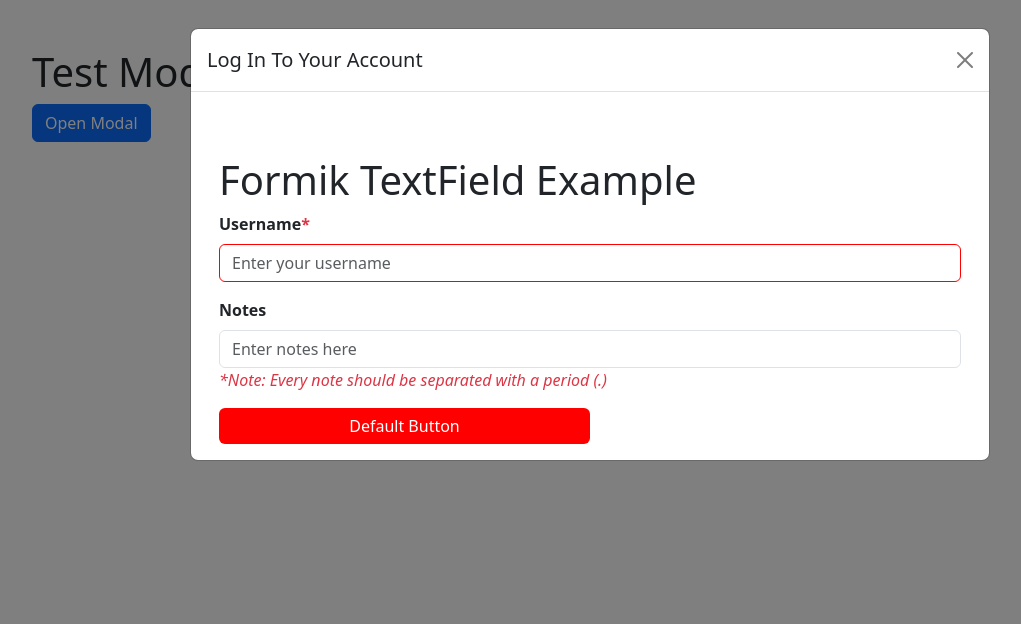
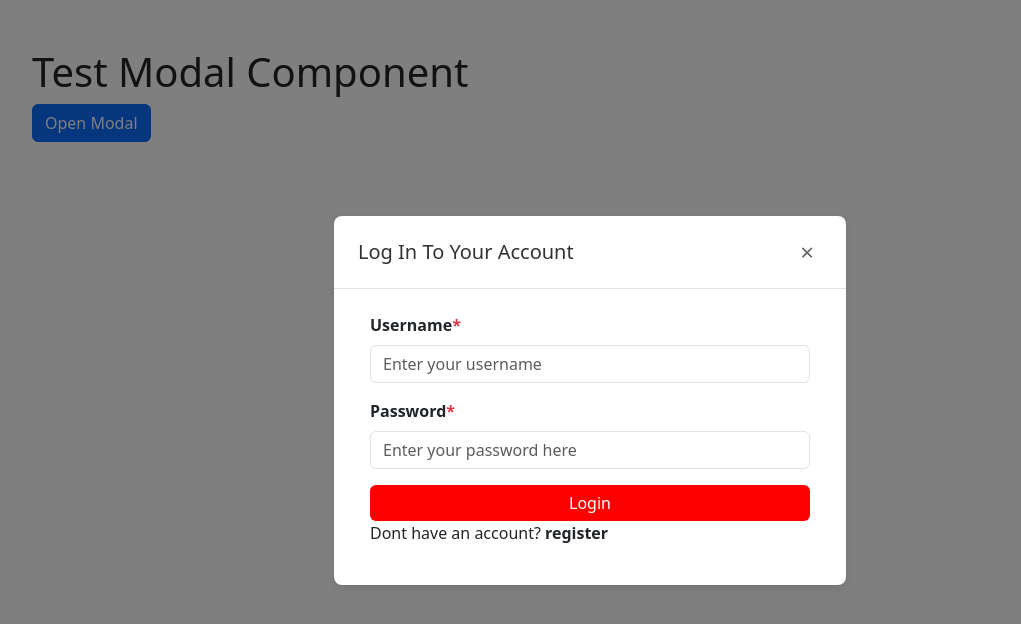
Before and after one commit to Prasai1488/fyp-ui, a React (Vite) app: page / in a window 1280 px wide. Both pictures are taken after a click on the button "Open Modal". Shown: the top 624 px of the page, without its empty margins (50-1071 px from the left). Built offline with nearby package versions, Linux system fonts and the light colour scheme.

Commit message:
login style changes

```diff
--- a/package.json
+++ b/package.json
@@ -15,6 +15,7 @@
     "formik": "^2.4.6",
     "react": "^18.3.1",
     "react-dom": "^18.3.1",
+    "react-router": "^7.0.1",
     "react-router-dom": "^6.28.0",
     "yup": "^1.4.0"
   },
--- a/src/components/Buttons/button.css
+++ b/src/components/Buttons/button.css
@@ -4,7 +4,7 @@
     color: white !important;
     border: none !important;
     transition: transform 0.2s ease, box-shadow 0.2s ease;
-    width: 50%;
+    width: 100%;
   }
 
   /* Hover effect */
--- /dev/null
+++ b/src/components/Modal/Modal.module.css
@@ -0,0 +1,98 @@
+.modalOverlay {
+    position: fixed;
+    top: 0;
+    left: 0;
+    right: 0;
+    bottom: 0;
+    background-color: rgba(0, 0, 0, 0.5);
+    display: flex;
+    align-items: center;
+    justify-content: center;
+    z-index: 1050;
+  }
+
+  .modalContainer {
+    background: white;
+    border-radius: 8px;
+    box-shadow: 0 2px 10px rgba(0, 0, 0, 0.1);
+    width: 100%;
+    max-width: 500px;
+    position: relative;
+    margin: 1.75rem auto;
+    animation: modalFadeIn 0.3s ease-out;
+  }
+
+  .modalHeader {
+    display: flex;
+    justify-content: space-between;
+    align-items: center;
+    padding: 1rem 1.5rem;
+    border-bottom: 1px solid #dee2e6;
+  }
+
+  .modalTitle {
+    margin: 0;
+    font-size: 1.25rem;
+    font-weight: 500;
+    color: #333;
+  }
+
+  .closeButton {
+    background: transparent;
+    border: none;
+    padding: 0.5rem;
+    cursor: pointer;
+    font-size: 1.5rem;
+    line-height: 1;
+    color: #666;
+    transition: color 0.2s ease;
+  }
+
+  .closeButton:hover {
+    color: #333;
+  }
+
+  .modalBody {
+    padding: 1.5rem;
+
+  }
+
+  /* Modal sizes */
+  .modalSm {
+    max-width: 300px;
+  }
+
+  .modalLg {
+    max-width: 40%;
+  }
+
+  .modalXl {
+    max-width: 1140px;
+  }
+
+  @keyframes modalFadeIn {
+    from {
+      opacity: 0;
+      transform: translateY(-20px);
+    }
+    to {
+      opacity: 1;
+      transform: translateY(0);
+    }
+  }
+
+  /* Responsive adjustments */
+  @media (max-width: 576px) {
+    .modalContainer {
+      margin: 1rem;
+      width: calc(100% - 2rem);
+    }
+
+    .modalHeader {
+      padding: 0.75rem 1rem;
+    }
+
+    .modalBody {
+      padding: 1rem;
+    }
+  }
--- a/src/components/Modal/Modal.tsx
+++ b/src/components/Modal/Modal.tsx
@@ -1,45 +1,62 @@
+
+
+
 import React, { ReactNode } from 'react';
-import 'bootstrap/dist/css/bootstrap.min.css';
+import styles from './Modal.module.css';
 
-type ModalProps = {
+interface ModalProps {
   isOpen: boolean;
   onClose: () => void;
   title: string;
   children: ReactNode;
   size?: 'sm' | 'lg' | 'xl';
-};
+}
 
-const Modal = ({ isOpen, onClose, title, children, size }: ModalProps) => {
+const Modal: React.FC<ModalProps> = ({
+  isOpen,
+  onClose,
+  title,
+  children,
+  size
+}) => {
   if (!isOpen) return null;
 
-  // Prevent click inside modal from closing it
   const handleModalClick = (e: React.MouseEvent) => {
     e.stopPropagation();
   };
 
+  const getModalSizeClass = () => {
+    switch (size) {
+      case 'sm':
+        return styles.modalSm;
+      case 'lg':
+        return styles.modalLg;
+      case 'xl':
+        return styles.modalXl;
+      default:
+        return '';
+    }
+  };
+
   return (
-    <div
-      className="modal show d-block"
-      style={{ backgroundColor: 'rgba(0,0,0,0.5)' }}
-      onClick={onClose}
-    >
+    <div className={styles.modalOverlay} onClick={onClose}>
       <div
-        className={`modal-dialog ${size ? `modal-${size}` : ''}`}
+        className={`${styles.modalContainer} ${getModalSizeClass()}`}
         onClick={handleModalClick}
       >
-        <div className="modal-content">
-          <div className="modal-header">
-            <h5 className="modal-title">{title}</h5>
-            <button
-              type="button"
-              className="btn-close"
-              aria-label="Close"
-              onClick={onClose}
-            />
-          </div>
-          <div className="modal-body">
-            {children}
-          </div>
+        <div className={styles.modalHeader}>
+          <h5 className={styles.modalTitle}>{title}</h5>
+          <button
+            type="button"
+            className={styles.closeButton}
+            onClick={onClose}
+            aria-label="Close"
+          >
+            ×
+          </button>
+        </div>
+        <div className={styles.modalBody}>
+          {children}
         </div>
       </div>
     </div>
--- a/src/pages/Login/Login.tsx
+++ b/src/pages/Login/Login.tsx
@@ -12,7 +12,7 @@ const Login = () => {
 
   const validationSchema = Yup.object({
     username: Yup.string().required("Username is required"),
-    notes: Yup.string(),
+    password: Yup.string().required("password is required"),
   });
 
   const onSubmit = (values: typeof initialValues) => {
@@ -20,8 +20,7 @@ const Login = () => {
   };
 
   return (
-    <div className="container mt-5">
-      <h1>Formik TextField Example</h1>
+    <div className="container mt-0">
       <Formik
         initialValues={initialValues}
         validationSchema={validationSchema}
@@ -36,14 +35,18 @@ const Login = () => {
             formikRequired
           />
           <TextField
-            name="notes"
-            label="Notes"
-            placeholder="Enter notes here"
-            type="text"
+            name="password"
+            label="Password"
+            placeholder="Enter your password here"
+            required
+            formikRequired
           />
-          <Button label="Default Button" btnType="submit" />
+          <Button label="Login" btnType="submit" />
         </Form>
       </Formik>
+      <p>
+        Dont have an account? <strong>register</strong>
+      </p>
     </div>
   );
 };
```
Also changed, not shown: 1 other file (tests, documents, lock files or other folders).
